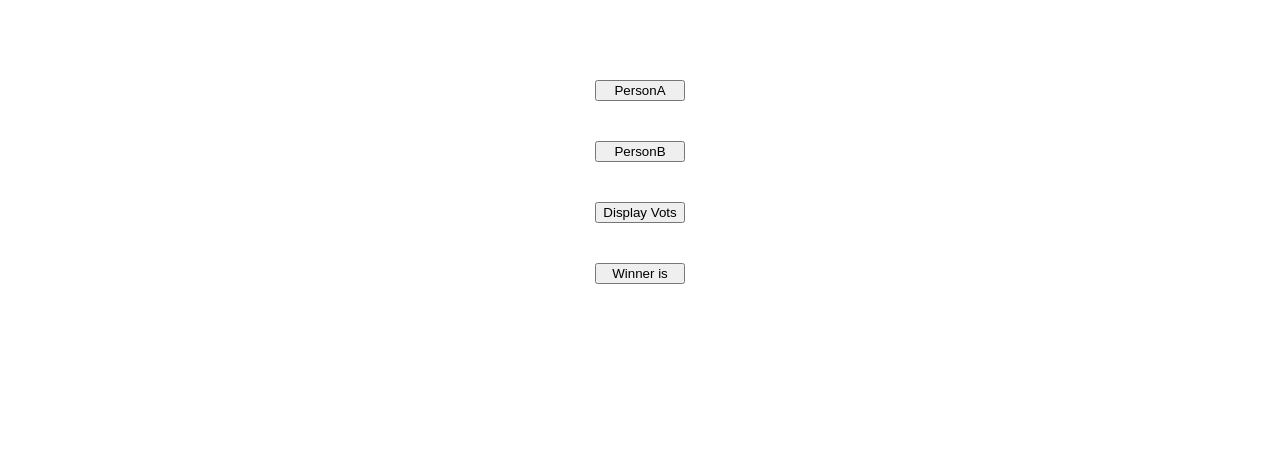
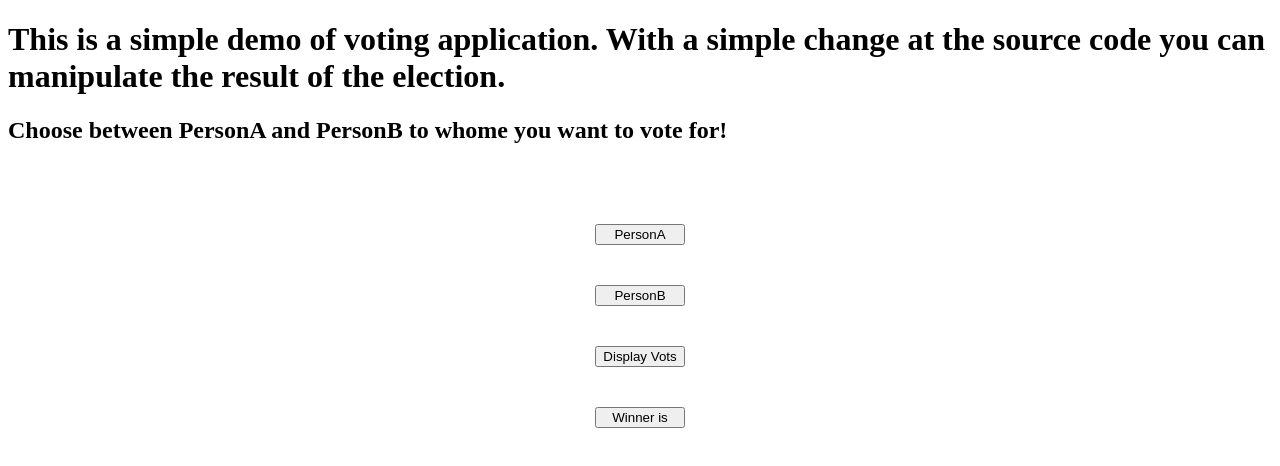
Before and after one commit to Sayed94h/election_demo, a plain HTML site: page index.html in a window 1280 px wide. Drawn offline with Linux system fonts and the light colour scheme.

Commit message:
Update index.html

```diff
--- a/index.html
+++ b/index.html
@@ -7,6 +7,15 @@
 </head>
 <body>
 
+<header>
+    <h1>
+        This is a simple demo of voting application. With a simple change at the source code you can manipulate the result of the election.
+    </h1>
+    <h2>
+        Choose between PersonA and PersonB to whome you want to vote for!
+    </h2>
+
+    </header>
 
     <div style="display: grid; grid-template-rows: auto auto auto auto; justify-content: space-around; margin: 10vh;">
         <button onclick="personAVot()" style="margin-bottom: 5vh;">PersonA</button>
```
